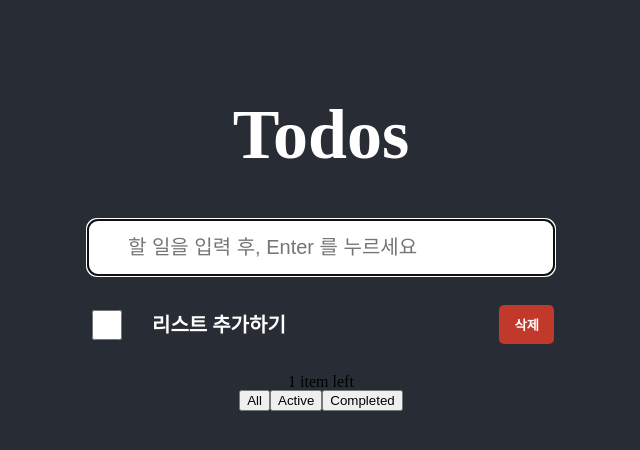
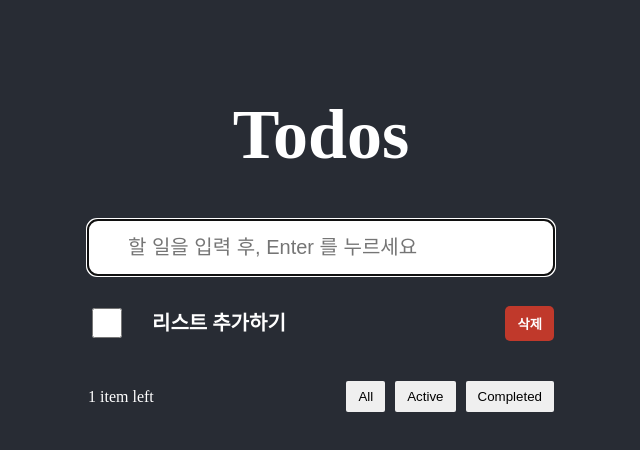
Before and after one commit to HollysLongWay/todolist, a React (Create React App) app: page / in a window 1280 px wide. Shown: the top 450 px of the page, without its empty margins (319-959 px from the left). Built offline with nearby package versions, Linux system fonts and the light colour scheme.

Commit message:
feat : button styles

```diff
--- a/src/App.scss
+++ b/src/App.scss
@@ -42,6 +42,7 @@
       color: #fff;
       font-weight: 600;
       font-size: 20px;
+      margin-bottom: 10px;
 
       input {
         display: inline-block;
@@ -68,9 +69,31 @@
         border-width: 0;
         border-radius: 5px;
         margin-left: auto;
-        padding: 10px 15px;
+        padding: 8px 12px;
         cursor: pointer;
       }
     }
   }
 }
+
+.todo--footer {
+  display: flex;
+  justify-content: space-between;
+  align-items: center;
+
+  &--text {
+    color: #fff;
+  }
+
+  &--btnWrap {
+    button {
+      // font-weight: 700;
+      // color: #fff;
+      border-width: 0;
+      border-radius: 2px;
+      margin-left: 10px;
+      padding: 8px 12px;
+      cursor: pointer;
+    }
+  }
+}
--- a/src/components/TodoList.jsx
+++ b/src/components/TodoList.jsx
@@ -8,7 +8,7 @@ export default function TodoList() {
   const dispatch = useDispatch();
   const fetchTodos = useSelector((store) => store.todos);
   const [todos, setTodos] = useState(fetchTodos);
-  const [showtype, seShowType] = useState('all');
+  const [showType, seshowType] = useState('all');
 
   const onChange = useCallback(
     (id) => {
@@ -25,15 +25,15 @@ export default function TodoList() {
   );
 
   const showAllTodos = () => {
-    seShowType('all');
+    seshowType('all');
   };
 
   const showActiveTodos = () => {
-    seShowType('active');
+    seshowType('active');
   };
 
   const showComTodos = () => {
-    seShowType('complete');
+    seshowType('complete');
   };
 
   useEffect(() => {
@@ -42,12 +42,12 @@ export default function TodoList() {
   }, [dispatch, fetchTodos]);
 
   useEffect(() => {
-    if (showtype !== 'all') {
+    if (showType !== 'all') {
       setTodos(
-        fetchTodos.filter((todo) => (showtype === 'complete' ? todo.complete : !todo.complete))
+        fetchTodos.filter((todo) => (showType === 'complete' ? todo.complete : !todo.complete))
       );
     } else setTodos(fetchTodos);
-  }, [showtype]);
+  }, [showType]);
 
   return (
     <>
@@ -64,12 +64,14 @@ export default function TodoList() {
             />
           ))}
       </ul>
+      {fetchTodos.length > 0 && (
         <TodoOption
           todos={todos}
           showAllTodos={showAllTodos}
           showActiveTodos={showActiveTodos}
           showComTodos={showComTodos}
         />
+      )}
     </>
   );
 }
--- a/src/components/TodoOption.jsx
+++ b/src/components/TodoOption.jsx
@@ -6,9 +6,9 @@ export default function TodoOption({ todos, showAllTodos, showActiveTodos, showC
   const showCom = useRef();
 
   return (
-    <section>
-      <span>{todos.length} item left</span>
-      <div>
+    <section className="todo--footer">
+      <span className="todo--footer--text">{todos.length} item left</span>
+      <div className="todo--footer--btnWrap">
         <button ref={showAll} onClick={showAllTodos}>
           All
         </button>
```
Lines whose indentation alone changed are shown as unchanged.
